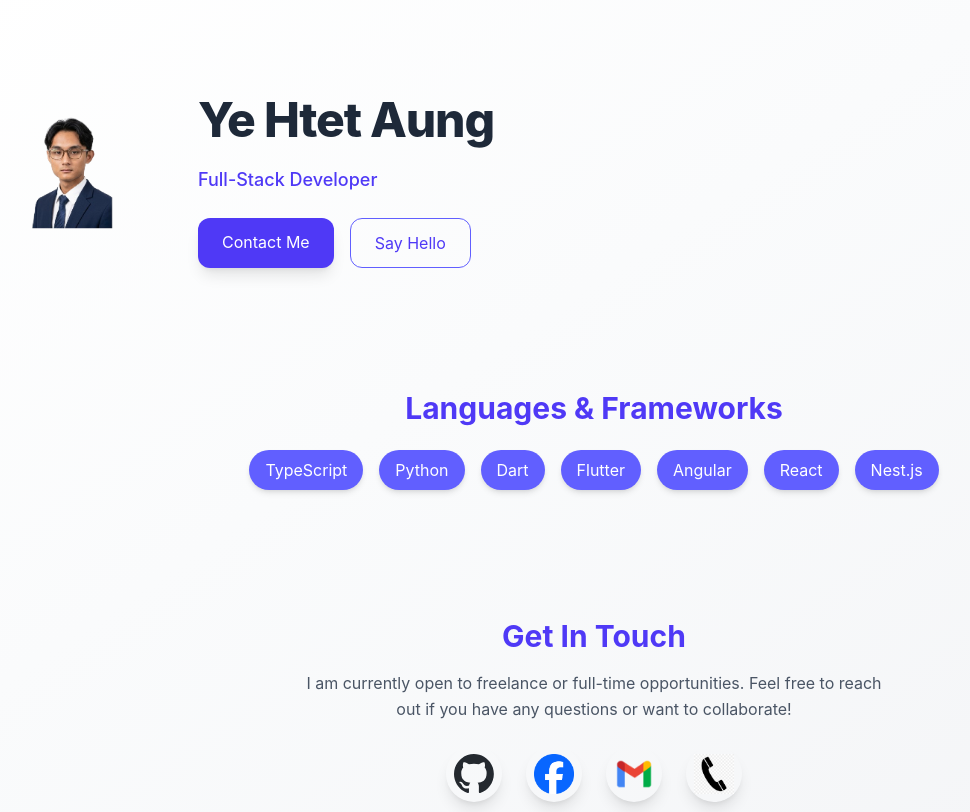
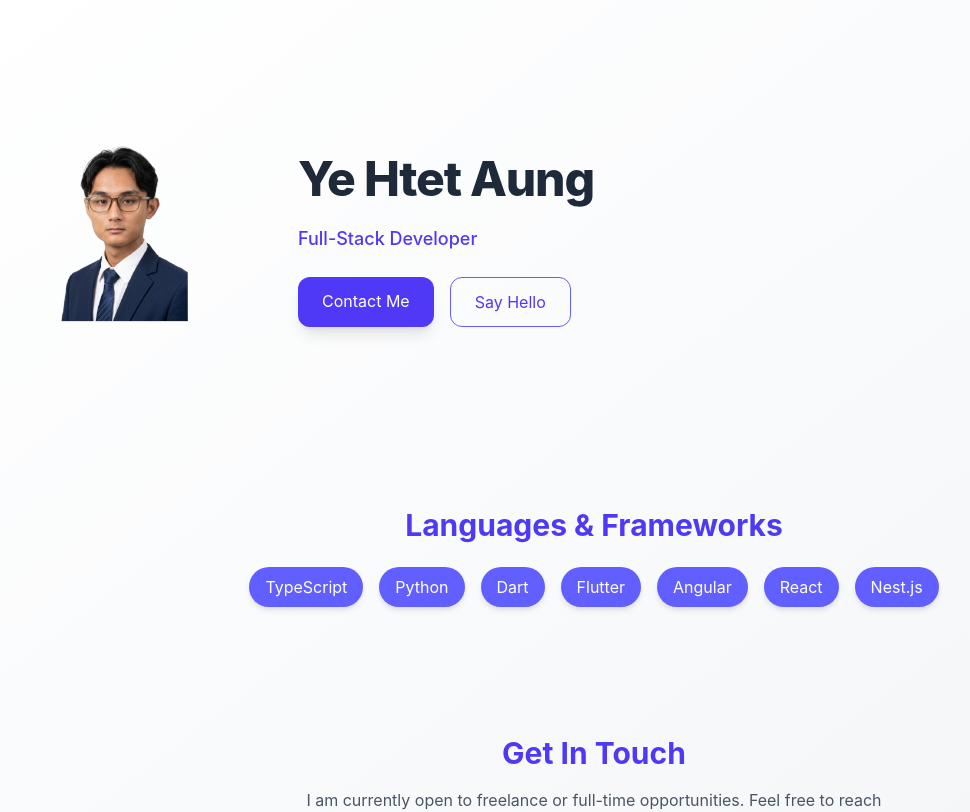
Before and after one commit to yehtetaung4466/new-next-portfolio, a Next.js app: page / in a window 1280 px wide. Shown: the top 812 px of the page, without its empty margins (46-1016 px from the left). Built offline with nearby package versions, Linux system fonts and the light colour scheme.

Commit message:
image size fixed

```diff
--- a/app/page.tsx
+++ b/app/page.tsx
@@ -50,8 +50,8 @@ export default function Home() {
             <Image
               src={profile}
               alt="Ye Htet Aung's profile image"
-              width={180}
-              height={180}
+              width={280}
+              height={280}
               className=" rounded-3xl border-4 mb-5"
             />
           </motion.div>
```
